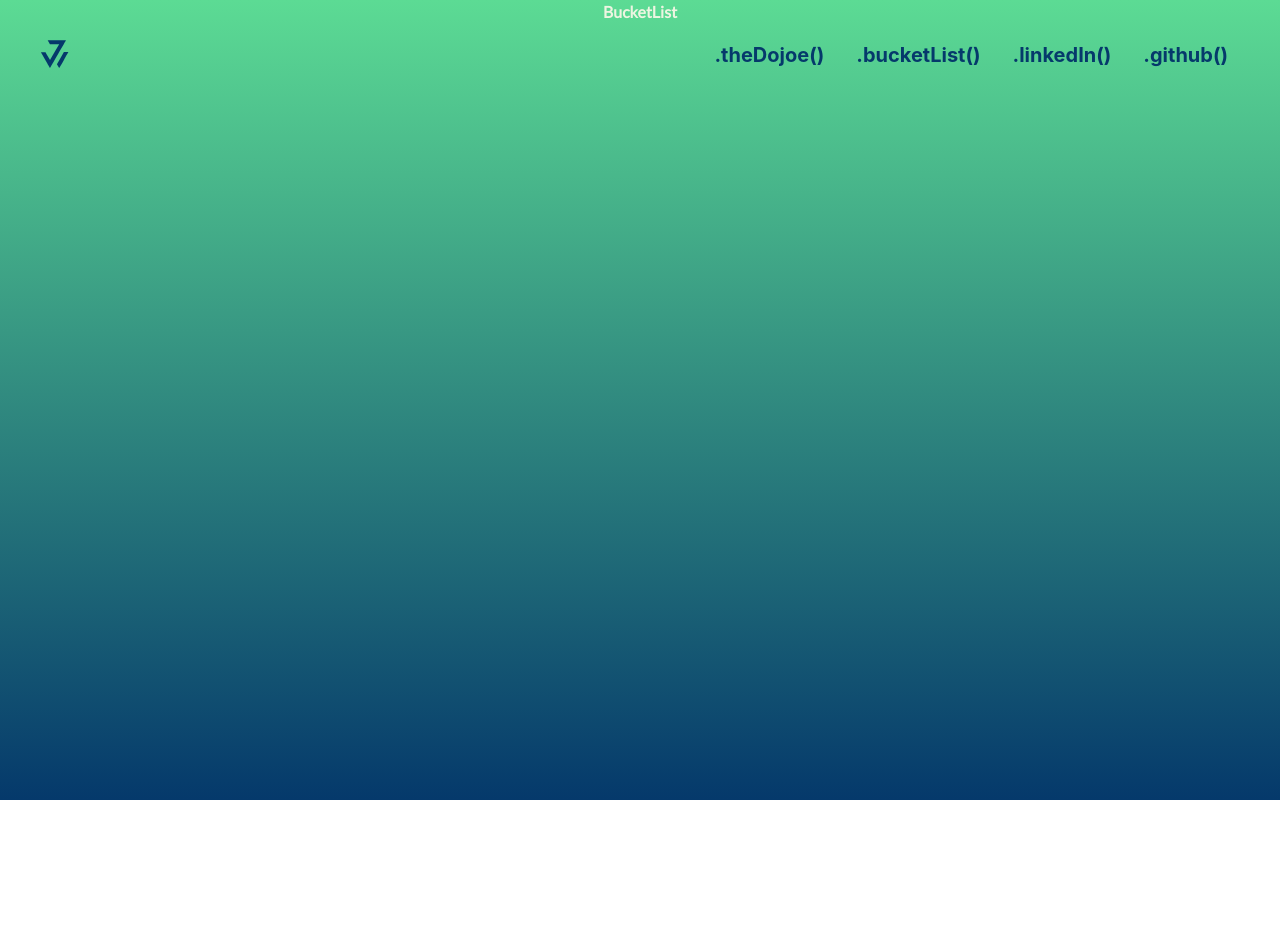
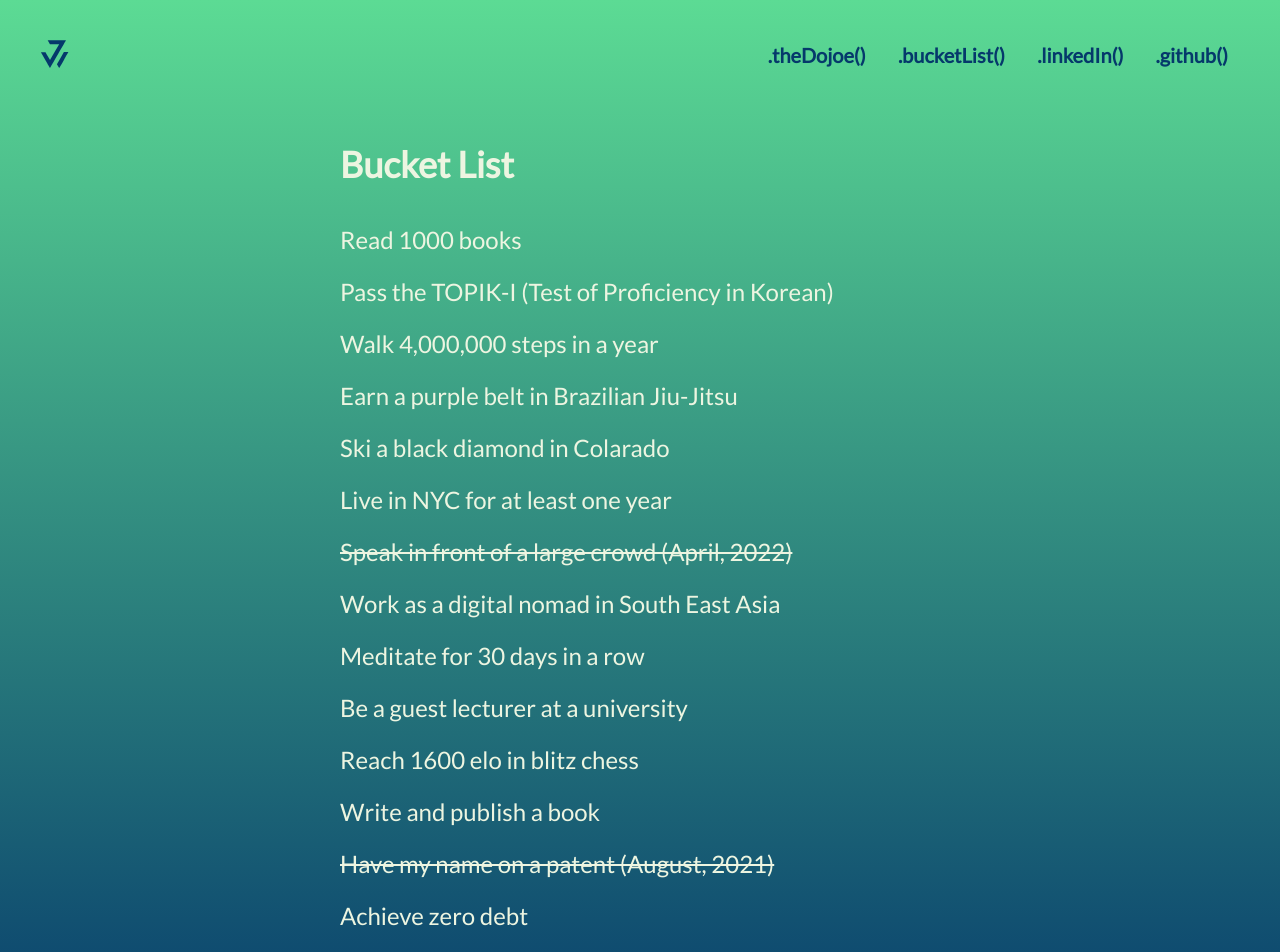
Before and after one commit to jwmke/personal-website, a Next.js app: page /bucketlist in a window 1280 px wide. Shown: the top 952 px of the page. Before the commit the page ends 800 px from the top, so only its background shows below. Built offline with nearby package versions, Linux system fonts and the light colour scheme.

Commit message:
added bucketlist and started project modals

```diff
--- a/pages/bucketlist.tsx
+++ b/pages/bucketlist.tsx
@@ -5,17 +5,41 @@ import Navbar from '../components/Navbar';
 
 const BucketList: NextPage = () => {
   return (
-    <div className='h-screen bg-gradient-to-b from-teal to-navy'>
-      <Head>
+
+    <div className='font-lato w-full flex bg-gradient-to-b from-teal to-navy'>
+    <Head>
         <title>Joe Weller</title>
-        <meta name="description" content="Joe Weller's bucket list." />
+        <meta name="description" content="Joe Weller's Bucket List." />
         <link rel="icon" href="/favicon/favicon.ico" />
-      </Head>
-      <Navbar/>
-      <main className="mx-auto font-lato text-white font-bold text-center">
-        BucketList
-      </main>
-    </div>
+    </Head>
+    <Navbar/>
+    <main className="mx-auto lg:w-1/2 lg:mx-auto md:mx-24 w-full lg:text-center text-left">
+      <div className='mx-auto pt-36'>
+      <div className='text-white text-left mx-5 mb-24'>
+          <div className='text-4xl font-bold'>
+            Bucket List
+          </div>
+          <div className='text-2xl child:mt-5'>
+            <p className='pt-5'>Read 1000 books</p>
+            <p>Pass the TOPIK-I (Test of Proficiency in Korean)</p>
+            <p>Walk 4,000,000 steps in a year</p>
+            <p>Earn a purple belt in Brazilian Jiu-Jitsu</p>
+            <p>Ski a black diamond in Colarado</p>
+            <p>Live in NYC for at least one year</p>
+            <p className='line-through'>Speak in front of a large crowd (April, 2022)</p>
+            <p>Work as a digital nomad in South East Asia</p>
+            <p>Meditate for 30 days in a row</p>
+            <p>Be a guest lecturer at a university</p>
+            <p>Reach 1600 elo in blitz chess</p>
+            <p>Write and publish a book</p>
+            <p className='line-through'>Have my name on a patent (August, 2021)</p>
+            <p>Achieve zero debt</p>
+            <p>Climb Mount Kilimanjaro</p>
+          </div>
+        </div>
+      </div>
+    </main>
+  </div>
   )
 };
 
--- a/pages/dojoe.tsx
+++ b/pages/dojoe.tsx
@@ -6,7 +6,7 @@ import { useEffect, useState } from 'react';
 import Navbar from '../components/Navbar';
 
 const Dojoe: NextPage = () => {
-  const [goats, setGoats] = useState(['Paul Weller', 'Michelle Weller', 'Joseph Carey', 'Nathan DuPont', 'Trenton Bowser', 'Julian Singkham', 'Hannah Marron', 'John Osmanski', 'Joel Frank', 'Cassie Viol', 'Brian Kim', 'Willam Chen', 'Grace Fleming', 'Christian Hennig', 'Seth Fenske', 'Isaac Ballone', 'Sabrina Stangler', 'Paul Rinaldi', 'Tony Zohng', 'Tony Tong', 'Drew Talo', 'Cody Daniels', 'Ethan Hindes', 'Cody Friso', 'Matthew Schmidt', 'Andrew Kempen', 'Jacob Voller', 'James Lembke', 'Ben Kraft', 'Mark Medinger', 'Meiling He', 'Kyle Rodrigues', 'Dwight Diercks', 'Brittany Kaehn', 'Ivan Moreno', 'Isaiah Zupke', 'Andrew Wojciechowski', 'Walter Schilling', 'Ben Felda', 'John Bukowy', 'Ronald Nowling', 'Fahim Mahmood', 'Britney Flores', 'Nathan Johnson', 'Sohum Sohoni', 'David Koper', 'Dylan Critz', 'Xander Neuwirth', 'Michael Spence', 'Michael Anderson', 'Isaiah Rondeau', 'Tou Tong Xiong', 'James Rector', 'Derek Riley', 'Kyler Johnson', 'Jason Jang', 'John Deng', 'Francisco Maturana', 'Alex Blackman', 'Morgan Patch', 'Matej Koncos', 'Supun Dewaraja', 'Lucas Adrian', 'Angel Rivera', 'Julia Sajdowitz', 'Jorge Gutierrez', 'Garrett Bachmann', 'Albert Meng', 'Todd Atkinson', 'Crystal Smith', 'Steven Mose', 'Jonathon Magaña', 'Nathan Nolte', 'Lex Fridman', 'Michael Hinder', 'George Hotz', 'Michael Holley', 'Tommy Jungwirth', 'Trey Guise', 'Kier Anderson']);
+  const [goats, setGoats] = useState(['Paul Weller', 'Michelle Weller', 'Joseph Carey', 'Nathan DuPont', 'Trenton Bowser', 'Julian Singkham', 'Hannah Marron', 'Joel Frank', 'Cassie Viol', 'Brian Kim', 'Willam Chen', 'Grace Fleming', 'Christian Hennig', 'Seth Fenske', 'Isaac Ballone', 'Sabrina Stangler', 'Paul Rinaldi', 'Tony Zohng', 'Tony Tong', 'John Osmanski', 'Drew Talo', 'Cody Daniels', 'Ethan Hindes', 'Cody Friso', 'Matthew Schmidt', 'Andrew Kempen', 'Jacob Voller', 'James Lembke', 'Ben Kraft', 'Mark Medinger', 'Meiling He', 'Kyle Rodrigues', 'Dwight Diercks', 'Brittany Kaehn', 'Ivan Moreno', 'Isaiah Zupke', 'Andrew Wojciechowski', 'Walter Schilling', 'Ben Felda', 'John Bukowy', 'Ronald Nowling', 'Fahim Mahmood', 'Britney Flores', 'Nathan Johnson', 'Sohum Sohoni', 'David Koper', 'Dylan Critz', 'Xander Neuwirth', 'Michael Spence', 'Michael Anderson', 'Isaiah Rondeau', 'Tou Tong Xiong', 'James Rector', 'Derek Riley', 'Kyler Johnson', 'Jason Jang', 'John Deng', 'Francisco Maturana', 'Alex Blackman', 'Morgan Patch', 'Matej Koncos', 'Supun Dewaraja', 'Lucas Adrian', 'Angel Rivera', 'Julia Sajdowitz', 'Jorge Gutierrez', 'Garrett Bachmann', 'Albert Meng', 'Todd Atkinson', 'Crystal Smith', 'Steven Mose', 'Jonathon Magaña', 'Nathan Nolte', 'Lex Fridman', 'Michael Hinder', 'George Hotz', 'Michael Holley', 'Tommy Jungwirth', 'Trey Guise', 'Kier Anderson', 'Ben Stern', 'Tim Bentz', 'Nathan Rothe', 'Carl Malagodi']);
 
   const shuffle = (array: string[]) => {
     let currentIndex = array.length,  randomIndex;
--- a/tailwind.config.js
+++ b/tailwind.config.js
@@ -19,5 +19,10 @@ module.exports = {
       'black': '#000f21'
     }
   },
-  plugins: [],
+  plugins: [
+    function ({ addVariant }) {
+      addVariant('child', '& > *');
+      addVariant('child-hover', '& > *:hover');
+    }
+  ],
 }
```
Also changed, not shown: components/Project.tsx (+60 -4 lines).
